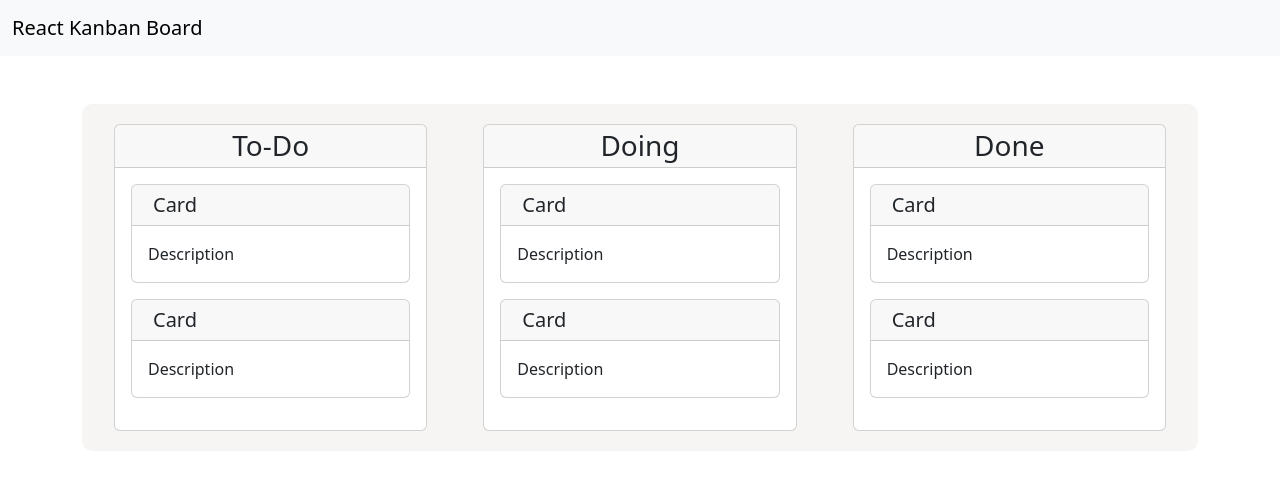
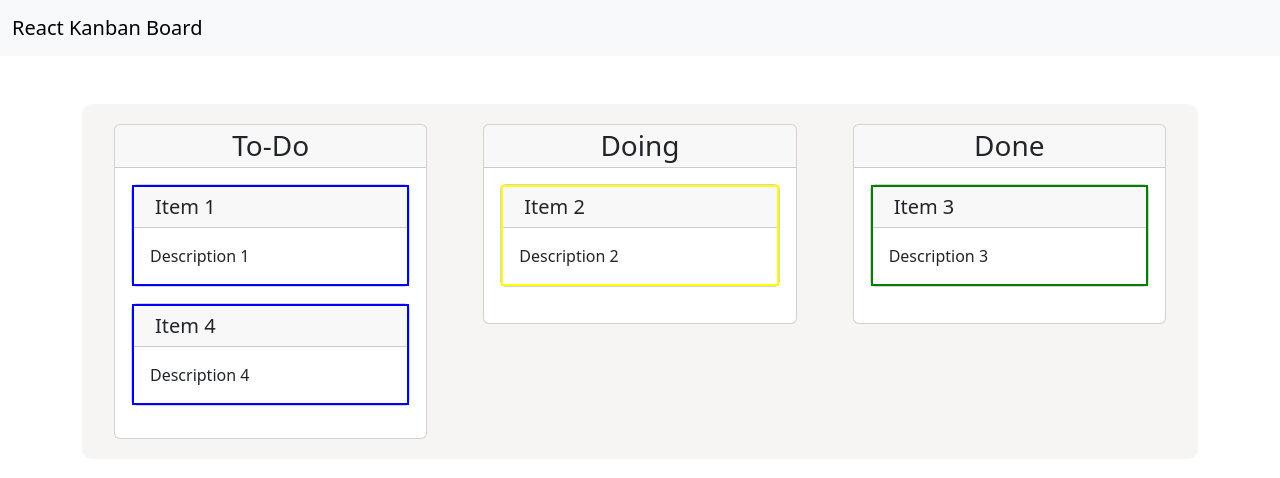
Before and after one commit to Chinmay019/React-Kanban-Board, a React (Vite) app: page / in a window 1280 px wide. Shown: the top 478 px of the page. Built offline with nearby package versions, Linux system fonts and the light colour scheme.

Commit message:
filtering logic and card styling

```diff
--- a/src/components/board/Board.tsx
+++ b/src/components/board/Board.tsx
@@ -6,13 +6,13 @@ export default function Board () {
         <div className="main-board">
             <div className="row">
                 <div className="col m-1">
-                    <List title="To-Do"/>
+                    <List title="To-Do" category="1"/>
                 </div>
                 <div className="col m-1">
-                    <List title="Doing"/>
+                    <List title="Doing" category="2"/>
                 </div>
                 <div className="col m-1">
-                    <List title="Done"/>
+                    <List title="Done" category="3"/>
                 </div>
             </div>
             {/* <List title="To-Do"/>
--- a/src/components/item/Item.css
+++ b/src/components/item/Item.css
@@ -7,3 +7,15 @@
     position: relative;
     cursor: pointer;
 }
+
+.to-do {
+    border: 2px solid blue;
+}
+
+.doing {
+    border: 2px solid yellow;
+}
+
+.done {
+    border: 2px solid green;
+}
--- a/src/components/item/Item.tsx
+++ b/src/components/item/Item.tsx
@@ -1,13 +1,29 @@
+import { ItemProps } from "../../models/Types";
 import "./Item.css";
 
-export const Item = () => {
-    const itemName: string = "Card";
-    const itemDescription: string = "Description";
-    // let type: number = 1;
+export const Item = (props: ItemProps) => {
+    console.log(props);
+    const itemName: string = props.title;
+    const itemDescription: string = props.description;
+    let itemClass: string = '';
+    switch (props.category) {
+        case "1":
+            itemClass = "to-do";
+            break;
+        case "2":
+            itemClass = "doing";
+            break;
+        case "3":
+            itemClass = "done";
+            break;
+        default:
+            break;
+    }
 
     return (
         <div className="task" draggable>
             <div className="card mb-3">
+                <div className={ `${itemClass}` }>
                     <div className="card-header">
                         <h5 className="item-header">
                             { itemName }
@@ -18,5 +34,6 @@ export const Item = () => {
                     </div>
                 </div>
             </div>
+        </div>
     )
 }
--- a/src/components/list/List.tsx
+++ b/src/components/list/List.tsx
@@ -1,7 +1,49 @@
 // import React from 'react';
 import { Item } from "../item/Item";
 import "./List.css";
-import { ListProps } from "../../models/Types";
+import { ItemProps } from "../../models/Types";
+
+type BoardProps = {
+    title: string,
+    category: string
+}
+
+const ItemList: Array<ItemProps> = [
+    {
+        id: "1",
+        title: "Item 1",
+        description: "Description 1",
+        category: "1"
+    },
+    {
+        id: "2",
+        title: "Item 2",
+        description: "Description 2",
+        category: "2"
+    },
+    {
+        id: "3",
+        title: "Item 3",
+        description: "Description 3",
+        category: "3"
+    },
+    {
+        id: "4",
+        title: "Item 4",
+        description: "Description 4",
+        category: "1"
+    },
+];
+
+const fetchFilteredTasks = (cat: string): ItemProps[] => {
+    const items = ItemList.filter(item => {
+        if(item.category == cat){
+            return item;
+        }
+    });
+    return items;
+}
+
 
 const handleOnDrop = (location: string) => {
     console.log(location);
@@ -11,8 +53,11 @@ const handleOnDragOver = (e : React.DragEvent) => {
     e.preventDefault();
 }
 
-export const List = (props: ListProps) => {
-    console.log(`List: ${props.title}`);
+export const List = (props: BoardProps) => {
+    console.log(props);
+    const todoTasks = fetchFilteredTasks("1");
+    const doingTasks = fetchFilteredTasks("2");
+    const doneTasks = fetchFilteredTasks("3");
     return (
         <>
             <div className="container">
@@ -23,8 +68,15 @@ export const List = (props: ListProps) => {
                         </h3>
                     </div>
                     <div className="card-body" onDrop={() => handleOnDrop(props.title)} onDragOver={handleOnDragOver}>
-                        <Item />
-                        <Item />
+                        {props.category == "1" && todoTasks.map(task => (
+                            <Item key={task.id} id={task.id} title={task.title} description={task.description} category={task.category}/>
+                        ))}
+                        {props.category == "2" && doingTasks.map(task => (
+                            <Item key={task.id} id={task.id} title={task.title} description={task.description} category={task.category}/>
+                        ))}
+                        {props.category == "3" && doneTasks.map(task => (
+                            <Item key={task.id} id={task.id} title={task.title} description={task.description} category={task.category}/>
+                        ))}
                     </div>
                 </div>
             </div>
--- a/src/models/Types.ts
+++ b/src/models/Types.ts
@@ -6,5 +6,5 @@ export type ItemProps = {
     id: string,
     title: string,
     description: string,
-    type: number
+    category: string
 }
```
Lines whose indentation alone changed are shown as unchanged.
